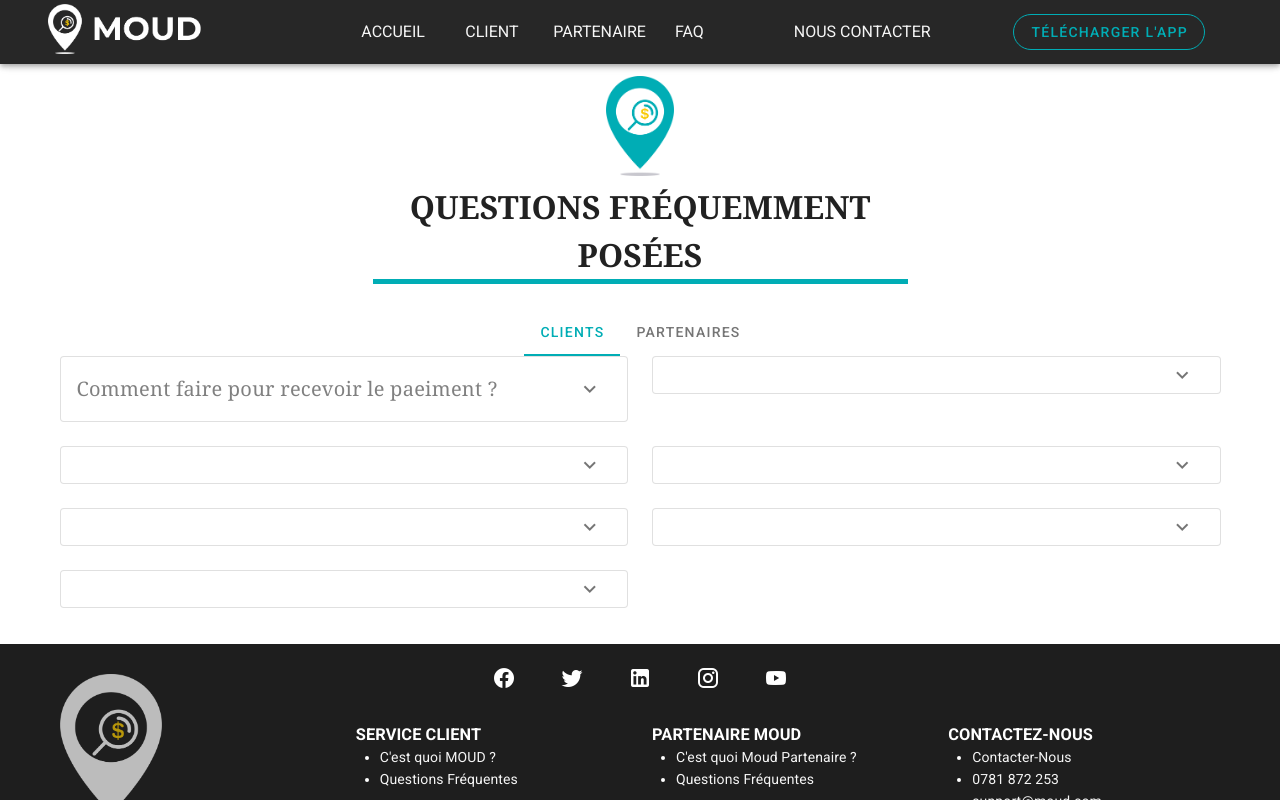
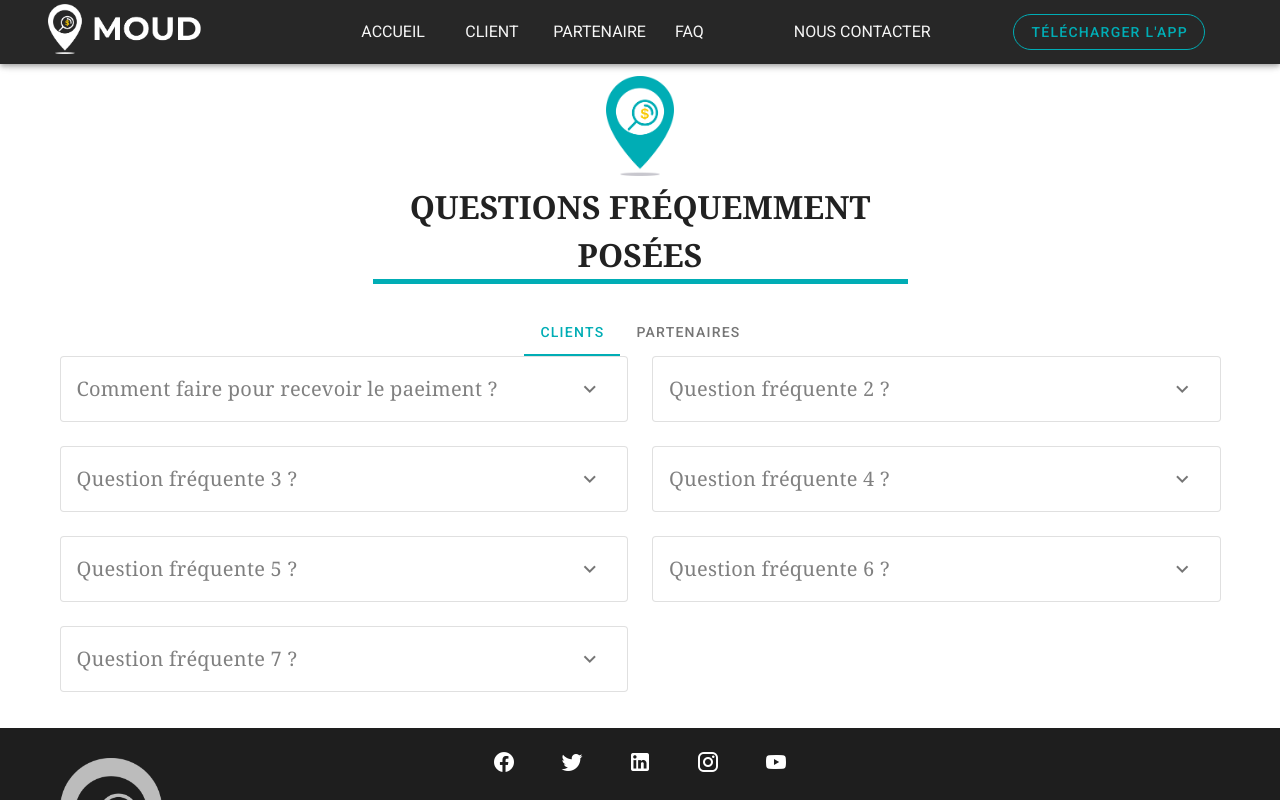
Before and after one commit to MostefaMourad/Moud_FrontEnd, a Nuxt app: page /faq in a window 1280 px wide. Shown: the top 800 px of the page. Built offline with nearby package versions, Linux system fonts and the light colour scheme.

Commit message:
Fix faq questions

```diff
--- a/pages/faq.vue
+++ b/pages/faq.vue
@@ -109,38 +109,38 @@
                     {
                         id:2,
                         show:false,
-                        question:"",
-                        reponse:"",
+                        question:"Question  fréquente 2 ?",
+                        reponse:"Réponse 2",
                     },
                     {
                         id:3,
                         show:false,
-                        question:"",
-                        reponse:"",
+                        question:"Question  fréquente 3 ?",
+                        reponse:"Réponse 3",
                     },
                     {
                         id:4,
                         show:false,
-                        question:"",
-                        reponse:"",
+                        question:"Question  fréquente 4 ?",
+                        reponse:"Réponse 4",
                     },
                     {
                         id:5,
                         show:false,
-                        question:"",
-                        reponse:"",
+                        question:"Question  fréquente 5 ?",
+                        reponse:"Réponse 5",
                     },
                     {
                         id:6,
                         show:false,
-                        question:"",
-                        reponse:"",
+                        question:"Question  fréquente 6 ?",
+                        reponse:"Réponse 6",
                     },
                     {
                         id:7,
                         show:false,
-                        question:"",
-                        reponse:"",
+                        question:"Question  fréquente 7 ?",
+                        reponse:"Réponse 7",
                     }
                 ] ,
                 questions1 : [
@@ -153,38 +153,38 @@
                     {
                         id:2,
                         show:false,
-                        question:"",
-                        reponse:"",
+                        question:"Question  fréquente 2 ?",
+                        reponse:"Réponse 2",
                     },
                     {
                         id:3,
                         show:false,
-                        question:"",
-                        reponse:"",
+                        question:"Question  fréquente 3 ?",
+                        reponse:"Réponse 3",
                     },
                     {
                         id:4,
                         show:false,
-                        question:"",
-                        reponse:"",
+                        question:"Question  fréquente 4 ?",
+                        reponse:"Réponse 4",
                     },
                     {
                         id:5,
                         show:false,
-                        question:"",
-                        reponse:"",
+                        question:"Question  fréquente 5 ?",
+                        reponse:"Réponse 5",
                     },
                     {
                         id:6,
                         show:false,
-                        question:"",
-                        reponse:"",
+                        question:"Question  fréquente 6 ?",
+                        reponse:"Réponse 6",
                     },
                     {
                         id:7,
                         show:false,
-                        question:"",
-                        reponse:"",
+                        question:"Question  fréquente 7 ?",
+                        reponse:"Réponse 7",
                     }
                 ]
             }
```
